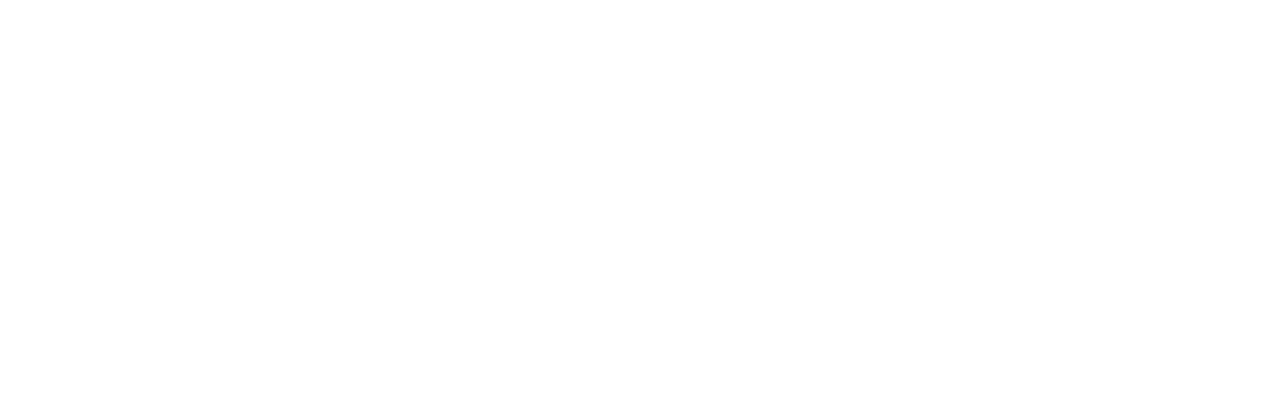
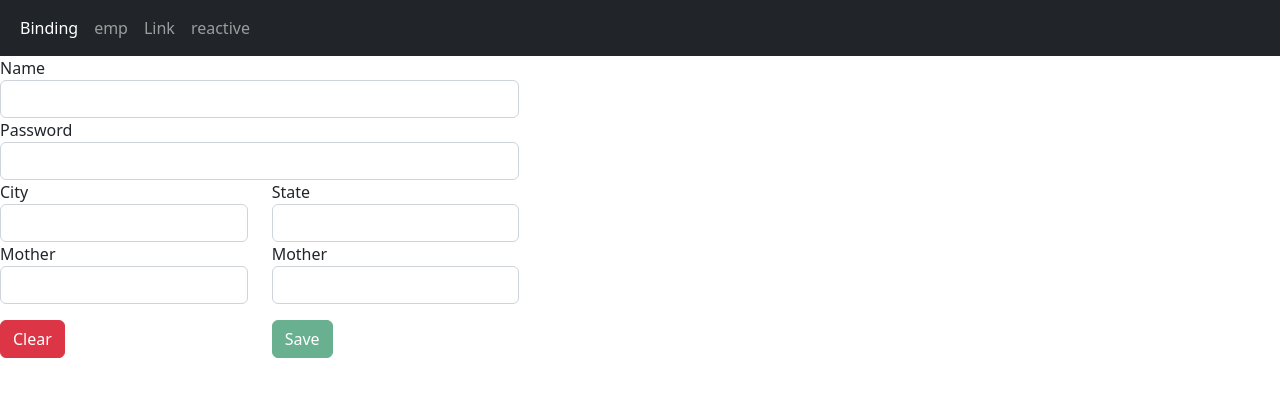
Before and after one commit to CodeFisrt/codeFirstB-2, an Angular app: page /reactive in a window 1280 px wide. Before the commit this address led to /. Shown: the top 396 px of the page. Built offline with nearby package versions, Linux system fonts and the light colour scheme.

Commit message:
r4eactive fiorm

```diff
--- a/src/app/app-routing.module.ts
+++ b/src/app/app-routing.module.ts
@@ -20,6 +20,7 @@
 import { PipesComponent } from './components/pipes/pipes.component';
 import { CreateProductComponent } from './components/product/create-product/create-product.component';
 import { ProductListComponent } from './components/product/product-list/product-list.component';
+import { ReactiveFromComponent } from './components/reactive-from/reactive-from.component';
 import { DataBindingReviseComponent } from './components/revise/data-binding-revise/data-binding-revise.component';
 import { NgIfForComponent } from './components/revise/ng-if-for/ng-if-for.component';
 import { TemplateComponent } from './components/template/template.component';
@@ -48,6 +49,10 @@
       {
         path: 'user',
         component: UserComponent
+      },
+      {
+        path: 'reactive',
+        component: ReactiveFromComponent
       },
        {
         path:'Data-Binding',
--- a/src/app/components/layout/layout.component.html
+++ b/src/app/components/layout/layout.component.html
@@ -10,6 +10,9 @@
       <li class="nav-item">
         <a class="nav-link" routerLink="calculator">Link</a>
       </li>
+      <li class="nav-item">
+        <a class="nav-link" routerLink="reactive">reactive</a>
+      </li>
     </ul>
   </div>
 </nav>
--- /dev/null
+++ b/src/app/components/reactive-from/reactive-from.component.html
@@ -0,0 +1,54 @@
+<div class="row">
+  <div class="col-5">
+    <form [formGroup]="userForm">
+      <div class="row">
+        <div class="col-12">
+          <label for="">Name</label>
+          <input type="text" class="form-control" formControlName="username">
+          <div class="text-danger" *ngIf="userForm.controls['username'].touched">
+            <span *ngIf="userForm.controls['username'].errors?.['required']">This is required</span>
+            <span *ngIf="userForm.controls['username'].errors?.['minlength']">min length </span>
+          </div>
+        </div>
+      </div>
+      <div class="row">
+        <div class="col-12">
+          <label for="">Password</label>
+          <input type="text" class="form-control"  formControlName="password">
+          <div class="text-danger" *ngIf="userForm.controls['password'].touched">
+            <span *ngIf="userForm.controls['password'].errors?.['required']">This is required</span>
+            <span *ngIf="userForm.controls['password'].errors?.['maxlength']">max length </span>
+          </div>
+        </div>
+      </div>
+      <div class="row">
+        <div class="col-6">
+          <label for="">City</label>
+          <input type="text" class="form-control"  formControlName="city">
+        </div>
+        <div class="col-6">
+          <label for="">State</label>
+          <input type="text" class="form-control"  formControlName="state">
+        </div>
+      </div>
+      <div class="row" formGroupName="family">
+        <div class="col-6">
+           <label for="">Mother </label>
+           <input type="text" class="form-control"  formControlName="motherName">
+        </div>
+        <div class="col-6">
+          <label for="">Mother </label>
+          <input type="text" class="form-control"  formControlName="fatherName">
+       </div>
+      </div>
+      <div class="row pt-3">
+        <div class="col-6">
+          <button class="btn btn-danger" (click)="ClearForm()">Clear</button>
+        </div>
+        <div class="col-6">
+          <button class="btn btn-success" [disabled]="userForm.invalid" (click)="onUserSave()">Save</button>
+        </div>
+      </div>
+    </form>
+  </div>
+</div>
--- /dev/null
+++ b/src/app/components/reactive-from/reactive-from.component.ts
@@ -0,0 +1,66 @@
+import { Component, OnInit } from '@angular/core';
+import { FormControl, FormGroup, Validators } from '@angular/forms';
+
+@Component({
+  selector: 'app-reactive-from',
+  templateUrl: './reactive-from.component.html',
+  styleUrls: ['./reactive-from.component.css']
+})
+export class ReactiveFromComponent implements OnInit {
+
+  studentObjh :any = {
+    name:'',
+    city:'',
+    family: {
+      mother:'',
+      father:'',
+      contact:''
+    }
+  }
+  userForm: FormGroup;
+  constructor() {
+    this.userForm = new FormGroup({
+      username: new FormControl("",[Validators.required,
+        Validators.minLength(4)]),
+      password: new FormControl('',[Validators.maxLength(5),
+        Validators.required]),
+      city: new FormControl(),
+      state: new FormControl(),
+      family: new FormGroup({
+        motherName:  new FormControl(),
+        fatherName: new FormControl()
+      })
+    });
+  }
+  ngOnInit(): void {
+  }
+  onUserSave() {
+    debugger;
+    const formValue = this.userForm.value;
+    if(this.userForm.invalid){
+    }
+  }
+  ClearForm() {
+    debugger;
+    this.userForm.reset();
+  }
+
+}
+
+
+export class student {
+  name: string;
+  city: string;
+  familyDetail: family;
+  constructor() {
+    this.city = '';
+    this.name = '';
+    this.familyDetail = new family()
+  }
+}
+export class family {
+  parentName: string;
+  constructor(){
+    this.parentName =''
+  }
+}
```
Also changed, not shown: src/app/app.module.ts (+6 -3 lines), src/app/components/reactive-from/reactive-from.component.css (added), 1 other file (tests, documents, lock files or other folders).
